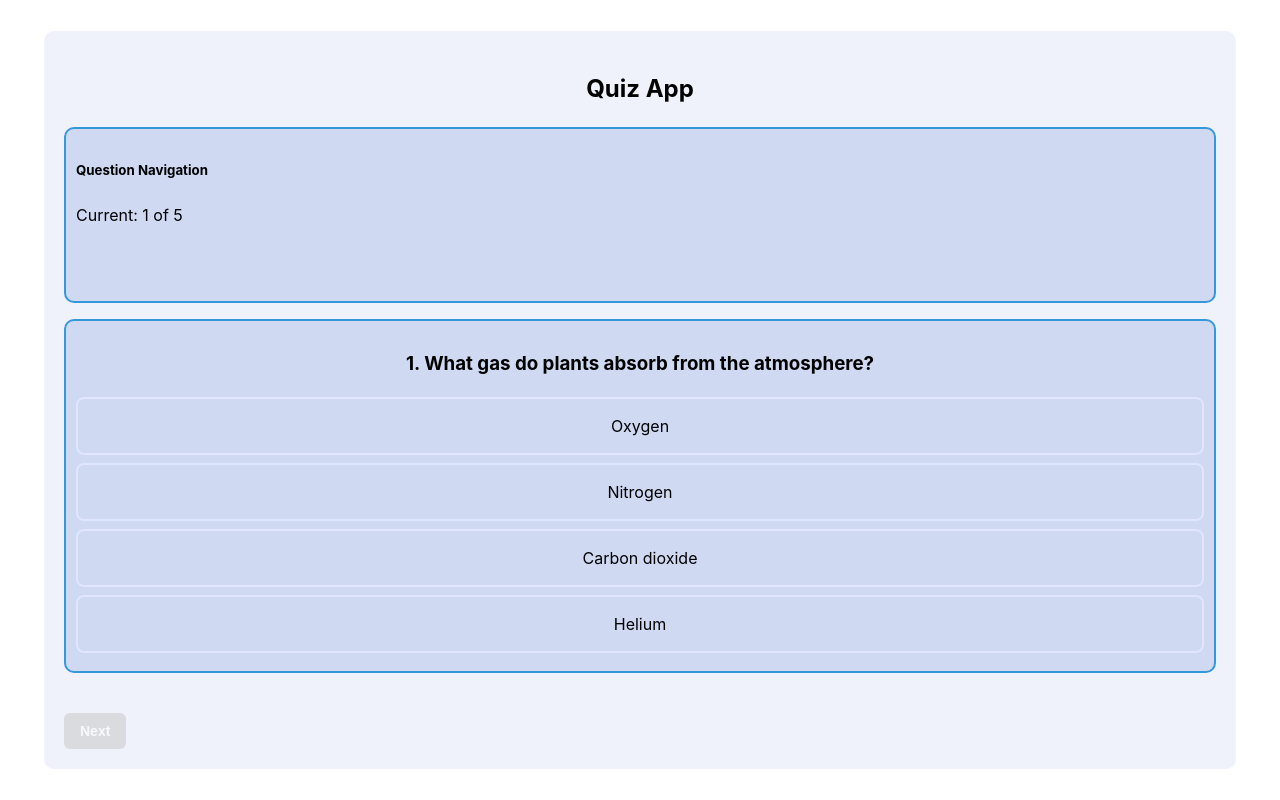
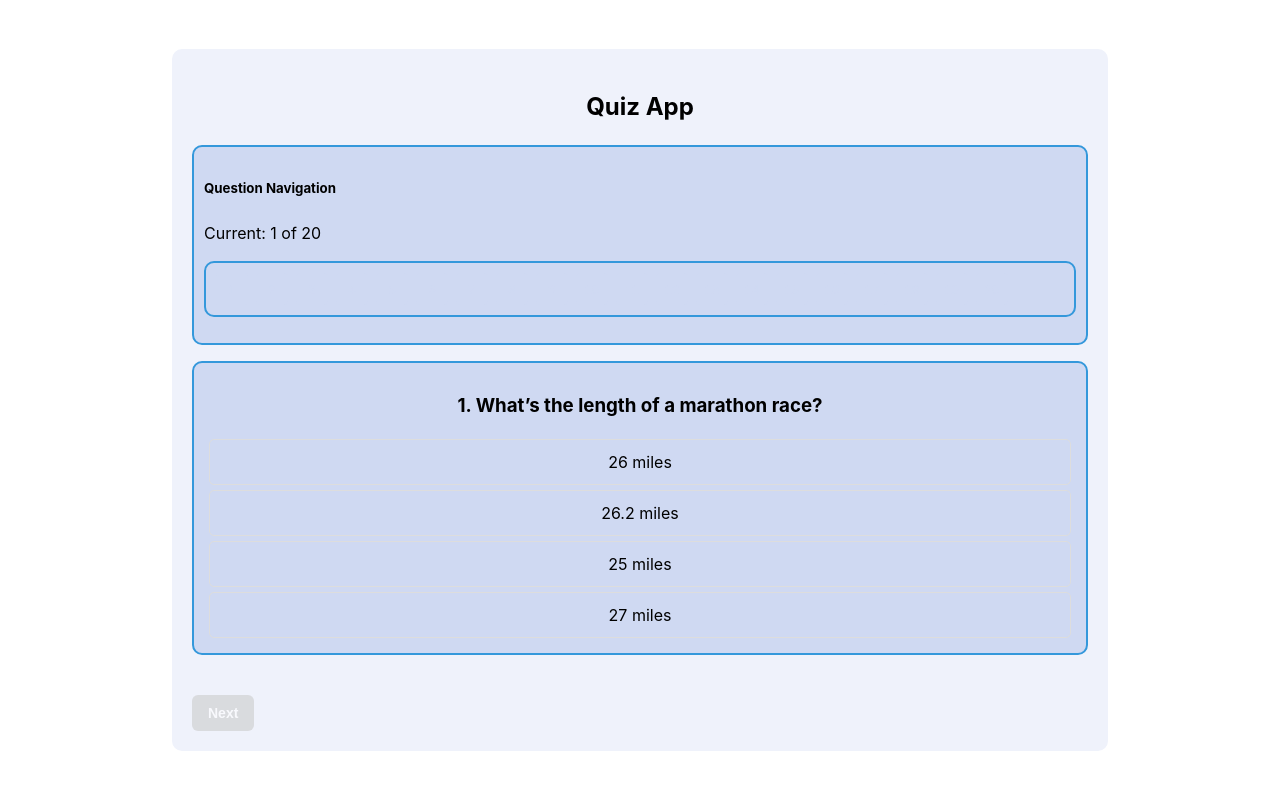
Before and after one commit to festybee/onlineQuiz, a React (Vite) app: page /quiz in a window 1280 px wide. Built offline with nearby package versions, Linux system fonts and the light colour scheme.

Commit message:
Modified the Review and cleaned up the navigations

```diff
--- a/src/assets/quiz.css
+++ b/src/assets/quiz.css
@@ -1,5 +1,5 @@
 .quiz {
-    width: 90%;
+    flex: 0 0 70%;
     padding: 20px;
     margin: 20px;
     border-radius: 10px;
--- a/src/assets/result.css
+++ b/src/assets/result.css
@@ -1,5 +1,5 @@
 .result {
-    flex: 1;
+    flex: 0 0 70%;
     background-color: #FFFFFF;
     border-radius: 15px;
     padding: 20px;
@@ -18,3 +18,35 @@
     color: #000000;
     font-size: 12px;
 }
+
+.btn {
+    display: inline-block;
+    padding: 10px 20px;
+    background-color: #3498db;
+    color: white;
+    font-weight: bold;
+    text-decoration: none;
+    border-radius: 8px;
+    transition: background 0.3s;
+    margin: 20px;
+}
+
+.btn:hover {
+    background-color: #1d6fa5;
+}
+
+.btn_reset {
+    display: inline-block;
+    padding: 10px 20px;
+    background-color: #3498db;
+    color: white;
+    font-weight: bold;
+    text-decoration: none;
+    border-radius: 8px;
+    transition: background 0.3s;
+    margin: 20px;
+}
+
+.btn_reset:hover {
+    background-color: #CE7272;
+}
--- /dev/null
+++ b/src/assets/review.css
@@ -0,0 +1,98 @@
+.review-container {
+    flex: 0 0 70%;
+    background-color: #FFFFFF;
+    border-radius: 15px;
+    padding: 20px;
+}
+
+.answer {
+    background-color: #CFD9F2;
+    border: 2px solid #3498db;
+    border-radius: 10px;
+    margin-top: 15px;
+}
+
+.navigator {
+    display: flex;
+    flex-wrap: wrap;
+    background-color: #CFD9F2;
+    border: 2px solid #3498db;
+    border-radius: 10px;
+    padding: 10px;
+}
+
+.result_page {
+    width: 100px;
+    height: 32px;
+    align-content: center;
+    background: #096DB0;
+    color: #FFFFFF;
+    padding: 0 10px;
+    border: 1px solid #3498db;
+}
+
+.question-block {
+    background: #CFD9F2;
+    border: 2px solid #3498db;
+    padding: 10px;
+}
+
+.nav-btn.answered {
+    background: #4CAFEF; /* blue for answered */
+    color: white;
+}
+
+.nav-btn.active {
+    border: 2px solid #CFD9F2; /* highlight current question */
+}
+
+.question-list {
+    padding: 10px;
+    margin: 5px;
+    border: 1px solid #ddd;
+    cursor: pointer;
+    border-radius: 5px;
+    position: relative; /* needed for ✔ or ✖ positioning */
+}
+
+.selected {
+    background-color: #4cafef;
+    color: white;
+}
+
+/* Correct = green ✔ */
+.correct::after {
+    content: "✔";
+    color: green;
+    font-weight: bold;
+    position: absolute;
+    right: 10px;
+}
+
+/* Wrong = red ✖ */
+.wrong::after {
+    content: "✖";
+    color: red;
+    font-weight: bold;
+    position: absolute;
+    right: 10px;
+}
+
+.navigator {
+    /*display: flex;*/
+    flex-wrap: wrap;
+    gap: 8px;
+    margin-bottom: 16px;
+}
+
+.nav-btn {
+    display: flex;
+    justify-content: center;     /*Helps to center the items in the box*/
+    align-items: center;        /*Helps to center the items in the box*/
+    width: 32px;
+    height: 32px;
+    border-radius: 10%;
+    border: 1px solid #CFD9F2;
+    background: #CFD9F2;
+    color: #CFD9F2
+}
--- a/src/components/Quiz.jsx
+++ b/src/components/Quiz.jsx
@@ -18,7 +18,7 @@ function Quiz() {
     // useEffect hook to load the random questions into the session
     useEffect(() => {
         // Select 20 random questions.
-        setQuestions(getRandomQuestions(allQuestions, 5));
+        setQuestions(getRandomQuestions(allQuestions, 20));
     }, []);
 
     // Go to next question. Check if on last question and display Finish instead of Next
@@ -45,7 +45,7 @@ function Quiz() {
     }
 
     const handleFinish = () => {
-        navigate("/result", { state: { questions: questions, selectedOptions: selectedOptions } });
+        navigate("/result", { state: { questions: questions, selectedOptions: selectedOptions, currentIndex: currentIndex } });
     }
 
 
--- a/src/components/Result.jsx
+++ b/src/components/Result.jsx
@@ -6,7 +6,7 @@ import { useLocation, Link } from "react-router-dom";
 
 function Result() {
     const location = useLocation();
-    const { questions, selectedOptions } = location.state || {}
+    const { questions, selectedOptions, currentIndex } = location.state || {}
 
     // Loop through the questions array and accumulate the total correct answers.
     const score = questions.reduce((total, question, index) => {
@@ -32,9 +32,14 @@ function Result() {
             {/*<a href={'review'}>Review Assessment</a>*/}
             <Link
                 to="/review"
-                state={{ selectedOptions, questions }}
+                state={{ selectedOptions, questions, currentIndex }}
                 className={"btn"}>
                 Review Assessment
+            </Link>
+            <Link
+                to="/welcome"
+                className={"btn_reset"}>
+                Reset
             </Link>
         </div>
     )
--- a/src/components/Review.jsx
+++ b/src/components/Review.jsx
@@ -1,15 +1,75 @@
-import React from "react";
-import { useLocation } from "react-router-dom";
+import React, {useState} from "react";
+import { useLocation, Link, useNavigate } from "react-router-dom";
+import "../assets/review.css";
 
 export default function Review() {
     const location = useLocation();
     const { questions, selectedOptions } = location.state || {};
+    const [currentIndex, setCurrentIndex] = useState(0);
+    const navigate = useNavigate();
+
+    const currentQuestion = questions[currentIndex];
+
+    const handleNext = () => {
+        setCurrentIndex(currentIndex + 1)
+    }
+
+    // Go to previous question.
+    const handlePrevious = () => {
+        if (currentIndex > 0) {
+            setCurrentIndex(currentIndex - 1);
+        }
+    }
+
+    // If no questions loaded yet, display Loading questions.
+    if (questions.length === 0) {
+        return <p>Loading questions...</p>;
+    }
 
     return (
-        <>
-            <h1>{questions.length}</h1>
-            <p></p>
-            <h2></h2>
-        </>
+        <div className="review-container">
+            <h2>Quiz Review</h2>
+
+            <div className="navigator">
+                {questions.map((q, idx) => (
+                    <button
+                        key={idx}
+                        className={`nav-btn ${selectedOptions[idx] ? "answered" : ""} ${idx === currentIndex ? "active" : ""}`}
+                        onClick={() => setCurrentIndex(idx)}
+                        disabled={!selectedOptions[idx]}>
+                        {idx + 1}
+                    </button>
+                ))}
+                <button className="result_page" onClick={() => navigate(-1)}> Result Page</button>
+            </div>
+
+            <div className="question-block">
+                <h3>
+                    {currentIndex + 1}.  {currentQuestion.question}
+                </h3>
+                <ul className="options-cover">
+                    {currentQuestion.options.map((opt, idx) => {
+                        const isSelected = selectedOptions[currentIndex] === opt;
+                        const isCorrect = selectedOptions[currentIndex] === currentQuestion.answer;
+
+                        return (
+                            <li
+                                key={idx}
+                                className={`question-list
+                                  ${isSelected ? "selected" : ""}
+                                  ${isSelected && isCorrect ? "correct" : ""}
+                                  ${isSelected && !isCorrect ? "wrong" : ""}`}
+                            >
+                                {opt}
+                            </li>
+                        );
+                    })}
+                </ul>
+            </div>
+
+            <div className={"answer"}>
+                <h3>The correct answer is --- {currentQuestion.answer}</h3>
+            </div>
+        </div>
     )
 }
--- a/src/data/questions.json
+++ b/src/data/questions.json
@@ -157,7 +157,7 @@
             "Yangtze",
             "Mississippi"
         ],
-        "answer": "Amazon"
+        "answer": "Nile"
     },
     {
         "question": "What\u2019s the largest organ in the human body?",
@@ -737,7 +737,7 @@
             "The Golden Ball",
             "The Golden Boot"
         ],
-        "answer": "The Jules Rimet Trophy"
+        "answer": "The World Cup Trophy"
     },
     {
         "question": "Which tennis player has won the most Grand Slam titles?",
```
